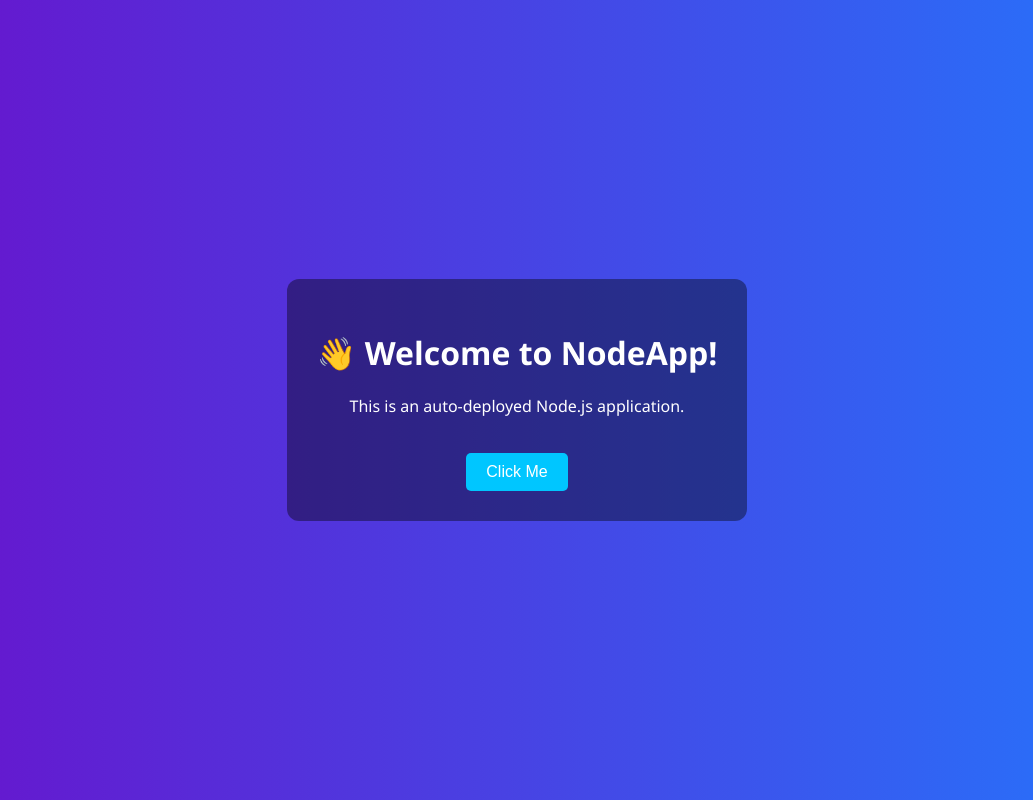
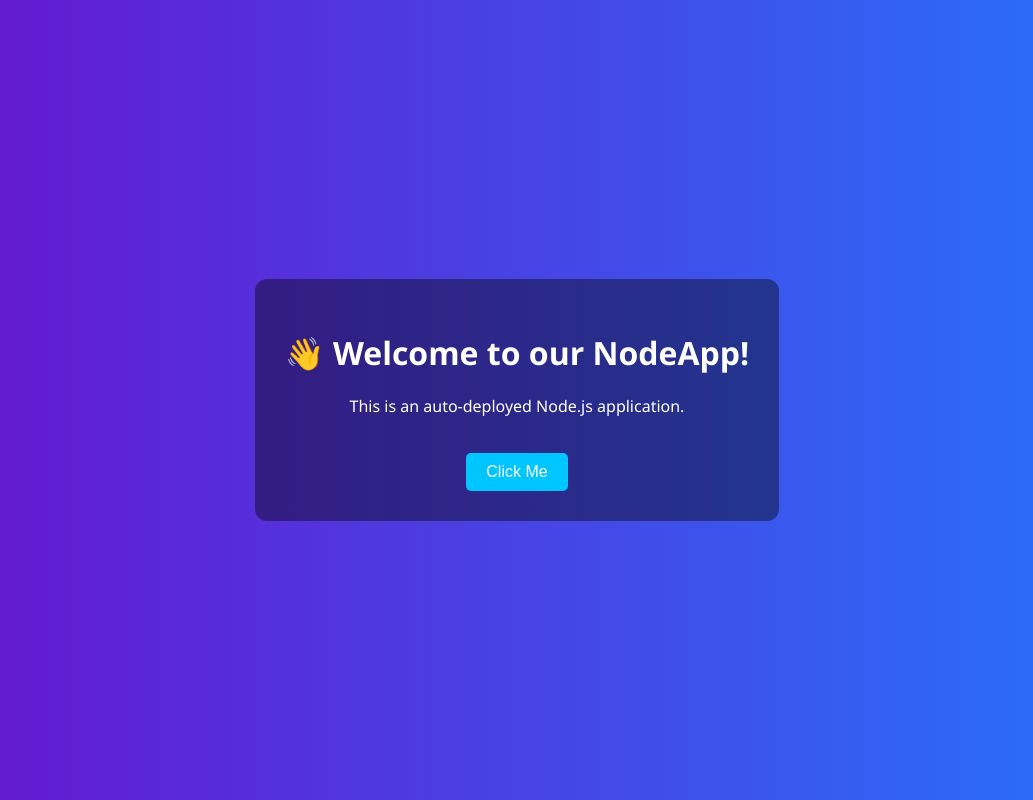
Before and after one commit to saivenkat-A7/AWS-project, a website: page public/index.html in a window 1280 px wide. Shown: the whole page, without its empty margins (123-1156 px from the left). Drawn offline with Linux system fonts and the light colour scheme.

Commit message:
Update index.html

```diff
--- a/public/index.html
+++ b/public/index.html
@@ -8,7 +8,7 @@
 </head>
 <body>
   <div class="container">
-    <h1>👋 Welcome to NodeApp!</h1>
+    <h1>👋 Welcome to our NodeApp!</h1>
     <p>This is an auto-deployed Node.js application.</p>
     <button onclick="alert('Thanks for visiting 😊')">Click Me</button>
   </div>
```
